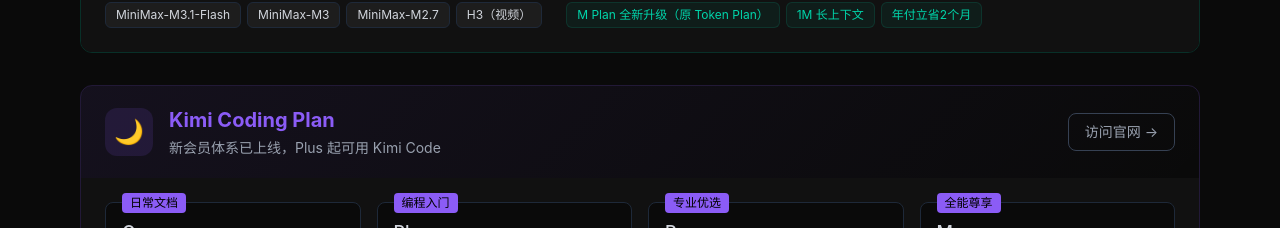
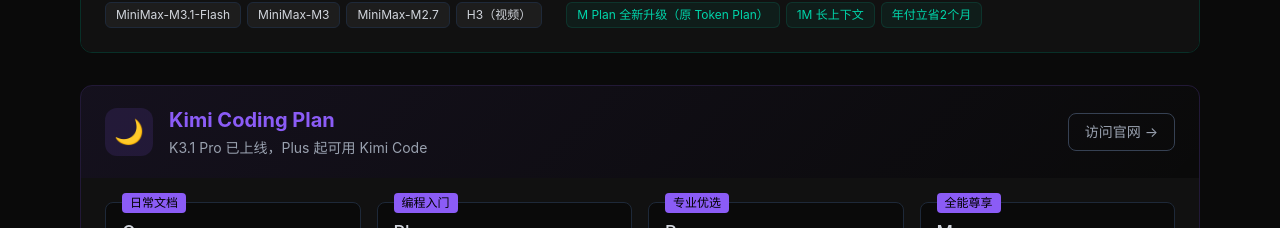
Before and after one commit to SwannTes/coding-plan-compare, a Next.js app: page / in a window 1280 px wide. Shown: the part 2340-2568 px from the top of the page. Built offline with nearby package versions, Linux system fonts and the light colour scheme.

Commit message:
fix: footer data timestamp to 2026-10 (missed at Oct maintenance)

```diff
--- a/src/app/page.tsx
+++ b/src/app/page.tsx
@@ -389,7 +389,7 @@
         <div className="max-w-6xl mx-auto px-4 py-8">
           <div className="flex flex-col sm:flex-row justify-between items-center gap-4">
             <div className="text-sm text-gray-500">
-              数据更新于 2026 年 9 月，价格以各平台官网为准
+              数据更新于 2026 年 10 月，价格以各平台官网为准
             </div>
             <div className="flex items-center gap-4 text-sm text-gray-500">
               <a
--- a/src/data/plans.ts
+++ b/src/data/plans.ts
@@ -103,7 +103,7 @@
   {
     id: "kimi",
     name: "Kimi",
-    subtitle: "新会员体系已上线，Plus 起可用 Kimi Code",
+    subtitle: "K3.1 Pro 已上线，Plus 起可用 Kimi Code",
     icon: "🌙",
     color: "#8B5CF6",
     url: "https://www.kimi.com/code?track_id=ae1fae7a-31fa-4bba-8bd1-cfc6cc58e0e3",
```
